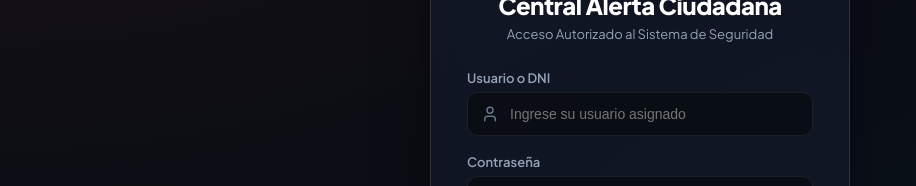
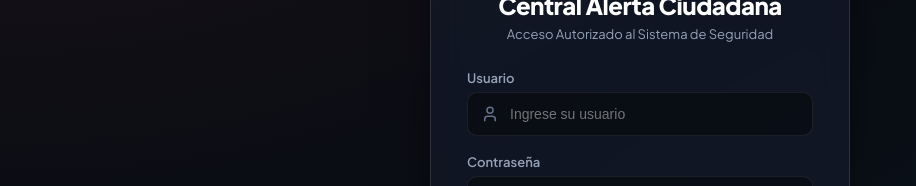
Before and after one commit to RyujiItsuka/Alerta-Ciudadana-PanelWeb, a React (Vite) app: page / in a window 1280 px wide. Shown: the part 306-492 px from the top of the page, without its empty margins (0-916 px from the left). Built offline with nearby package versions, Linux system fonts and the light colour scheme; no server answers; the database is empty.

Commit message:
fix: cambiar label en login a solo Usuario

```diff
--- a/src/components/LoginView.tsx
+++ b/src/components/LoginView.tsx
@@ -225,12 +225,12 @@ export const LoginView: React.FC<LoginModalProps> = ({ onLogin }) => {
         <form onSubmit={handleSubmit} style={{ display: 'flex', flexDirection: 'column', gap: '18px' }}>
           <div>
             <label style={{ display: 'block', fontSize: '13px', fontWeight: 600, marginBottom: '6px', color: 'var(--text-muted)' }}>
-              Usuario o DNI
+              Usuario
             </label>
             <div style={{ position: 'relative' }}>
               <input
                 type="text"
-                placeholder="Ingrese su usuario asignado"
+                placeholder="Ingrese su usuario"
                 value={dniOrUser}
                 onChange={(e) => setDniOrUser(e.target.value)}
                 autoComplete="username"
```
